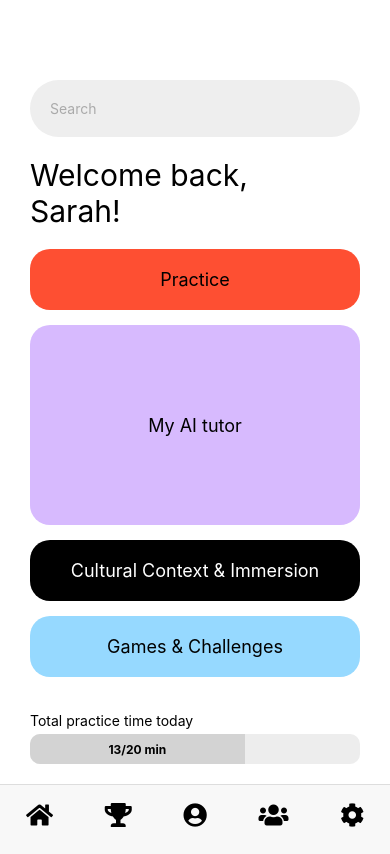
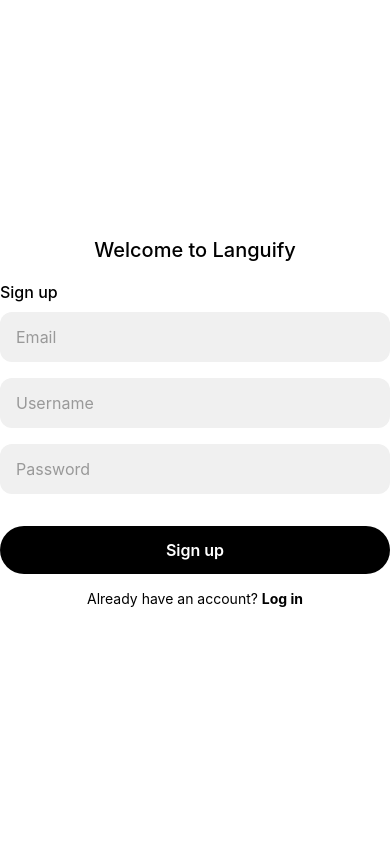
Before and after one commit to sydneyC678/SOEN357-Languify, a React Native app: screen /SignUp in a window 390 px wide. Built offline with nearby package versions, Linux system fonts and the light colour scheme.

Commit message:
Adding signup and login page

```diff
--- a/App.tsx
+++ b/App.tsx
@@ -6,28 +6,40 @@
 import AITutorPage from './ui/AITutorPage';
 import CulturePage from './ui/CulturePage';
 import GamesPage from './ui/GamesPage';
+import LoginPage from './ui/LoginPage';
+import SignUpPage from './ui/SignUpPage';
 import ProfilePage from './ui/ProfilePage';
 
 export type RootStackParamList = {
-  Home: undefined;
+  SignUp: undefined,
+  Login: undefined,
+  Home: {username: string};
   Practice: undefined;
   'My AI tutor': undefined;
   'Cultural Context & Immersion': undefined;
   'Games & Challenges': undefined;
 };
 
-export type NavigationProp = StackNavigationProp<RootStackParamList>;
-
-const Stack = createStackNavigator();
+const Stack = createStackNavigator<RootStackParamList>();
 
 const App = () => {
   return (
     <NavigationContainer>
-      <Stack.Navigator initialRouteName="Home">
+      <Stack.Navigator initialRouteName="SignUp">
+        <Stack.Screen
+          name="SignUp"
+          component={SignUpPage}
+          options={{headerShown: false}}
+        />
+        <Stack.Screen
+          name="Login"
+          component={LoginPage}
+          options={{ headerShown: false }}
+        />
         <Stack.Screen
           name="Home"
           component={HomePage}
-          options={{headerShown: false}}
+          options={{ headerShown: false}}
         />
         <Stack.Screen name="Practice" component={PracticePage} />
         <Stack.Screen name="My AI tutor" component={AITutorPage} />
--- a/ui/HomePage.tsx
+++ b/ui/HomePage.tsx
@@ -7,8 +7,14 @@
   TextInput,
 } from 'react-native';
 import ToolBar from './ToolBar';
+import { StackScreenProps } from '@react-navigation/stack';
+import { RootStackParamList } from '../App';
 
-const HomePage = ({navigation}: any) => {
+type HomePageProps = StackScreenProps<RootStackParamList, 'Home'>;
+
+const HomePage: React.FC<HomePageProps> = ({ route, navigation }) => {
+  const { username } = route.params; // Access the passed username from the route params
+
   return (
     <View style={styles.container}>
       <TextInput
@@ -17,7 +23,7 @@
         placeholderTextColor="#aaa"
       />
       <Text style={styles.welcomeText}>Welcome back,</Text>
-      <Text style={styles.username}>Sarah!</Text>
+      <Text style={styles.username}>{username}!</Text>
 
       <TouchableOpacity
         style={[styles.button, styles.practiceButton]}
@@ -44,6 +50,7 @@
         onPress={() => navigation.navigate('Games & Challenges')}>
         <Text style={styles.buttonText}>Games & Challenges</Text>
       </TouchableOpacity>
+
       <View style={styles.progressContainer}>
         <Text style={styles.progressText}>Total practice time today</Text>
         <View style={styles.progressBar}>
--- /dev/null
+++ b/ui/LoginPage.tsx
@@ -0,0 +1,104 @@
+import React, {useState} from 'react';
+import {
+    View,
+    Text,
+    TextInput,
+    TouchableOpacity,
+    StyleSheet,
+    SafeAreaView,
+} from 'react-native';
+import { StackNavigationProp } from '@react-navigation/stack';
+import { RootStackParamList } from '../App';
+
+type LoginPageProps = {
+    navigation: StackNavigationProp<RootStackParamList, 'Login'>;
+}
+
+const LoginPage: React.FC<LoginPageProps> = ({ navigation }) => {
+    const [username, setUsername] = useState('');
+
+    const handleLogin = () => {
+        navigation.navigate('Home', { username });
+    };
+
+    return(
+        <SafeAreaView style={styles.container}>
+            <Text style={styles.welcome}>Welcome to Languify</Text>
+            <Text style={styles.loginLabel}>Login</Text>
+
+            <TextInput
+                style={styles.input}
+                placeholder="Username"
+                placeholderTextColor="#999"
+                value={username}
+                onChangeText={setUsername}
+            />
+
+            <TextInput
+                style={styles.input}
+                placeholder="Password"
+                placeholderTextColor="#999"
+                secureTextEntry
+            />
+
+            <TouchableOpacity style={styles.loginButton} onPress={handleLogin}>
+                <Text style={styles.loginButtonText}>Login</Text>
+            </TouchableOpacity>
+
+            <Text style={styles.footerText} onPress={() => navigation.navigate('SignUp')}>
+                Not a member? <Text style={styles.signupText}>Sign up</Text>
+            </Text>
+        </SafeAreaView>
+    );
+}
+
+const styles = StyleSheet.create({
+    container: {
+      flex: 1,
+      paddingHorizontal: 30,
+      justifyContent: 'center',
+      backgroundColor: '#fff',
+    },
+    welcome: {
+      fontSize: 20,
+      fontWeight: '500',
+      textAlign: 'center',
+      marginBottom: 20,
+    },
+    loginLabel: {
+      fontSize: 16,
+      fontWeight: '500',
+      marginBottom: 10,
+    },
+    input: {
+      height: 50,
+      backgroundColor: '#f0f0f0',
+      borderRadius: 12,
+      paddingHorizontal: 16,
+      marginBottom: 16,
+      fontSize: 16,
+    },
+    loginButton: {
+      backgroundColor: '#000',
+      height: 48,
+      borderRadius: 24,
+      justifyContent: 'center',
+      alignItems: 'center',
+      marginVertical: 16,
+    },
+    loginButtonText: {
+      color: '#fff',
+      fontSize: 16,
+      fontWeight: '600',
+    },
+    footerText: {
+      textAlign: 'center',
+      fontSize: 14,
+      color: '#000',
+    },
+    signupText: {
+      fontWeight: 'bold',
+    },
+  });
+
+export default LoginPage;
--- /dev/null
+++ b/ui/SignUpPage.tsx
@@ -0,0 +1,114 @@
+import React, { useState } from 'react';
+import {
+    View,
+    Text,
+    TextInput,
+    TouchableOpacity,
+    StyleSheet,
+    SafeAreaView,
+} from 'react-native';
+import { StackNavigationProp } from '@react-navigation/stack';
+import { RootStackParamList } from '../App';
+
+interface SignUpPageProps {
+    navigation: StackNavigationProp<RootStackParamList, 'SignUp'>;
+}
+
+const SignUpPage: React.FC<SignUpPageProps> = ({ navigation }) => {
+    const [username, setUsername] = useState('');
+
+    const handleSignUp = () => {
+        navigation.navigate('Home', { username });
+    };
+
+
+    return(
+        <SafeAreaView style={styles.container}>
+            <Text style={styles.welcome}>Welcome to Languify</Text>
+            <Text style={styles.loginLabel}>Sign up</Text>
+
+            <TextInput
+                style={styles.input}
+                placeholder="Email"
+                placeholderTextColor="#999"
+            />
+
+            <TextInput
+                style={styles.input}
+                placeholder="Username"
+                placeholderTextColor="#999"
+                value={username}
+                onChangeText={setUsername}
+            />
+
+            <TextInput
+                style={styles.input}
+                placeholder="Password"
+                placeholderTextColor="#999"
+                secureTextEntry
+            />
+
+            <TouchableOpacity style={styles.loginButton} onPress={handleSignUp}>
+                <Text style={styles.loginButtonText}>Sign up</Text>
+            </TouchableOpacity>
+
+            <Text style={styles.footerText}>
+                Already have an account?{' '}
+                <TouchableOpacity onPress={() => navigation.navigate('Login')}>
+                    <Text style={styles.signupText}>Log in</Text>
+                </TouchableOpacity>
+            </Text>
+        </SafeAreaView>
+    );
+}
+
+const styles = StyleSheet.create({
+    container: {
+      flex: 1,
+      paddingHorizontal: 30,
+      justifyContent: 'center',
+      backgroundColor: '#fff',
+    },
+    welcome: {
+      fontSize: 20,
+      fontWeight: '500',
+      textAlign: 'center',
+      marginBottom: 20,
+    },
+    loginLabel: {
+      fontSize: 16,
+      fontWeight: '500',
+      marginBottom: 10,
+    },
+    input: {
+      height: 50,
+      backgroundColor: '#f0f0f0',
+      borderRadius: 12,
+      paddingHorizontal: 16,
+      marginBottom: 16,
+      fontSize: 16,
+    },
+    loginButton: {
+      backgroundColor: '#000',
+      height: 48,
+      borderRadius: 24,
+      justifyContent: 'center',
+      alignItems: 'center',
+      marginVertical: 16,
+    },
+    loginButtonText: {
+      color: '#fff',
+      fontSize: 16,
+      fontWeight: '600',
+    },
+    footerText: {
+      textAlign: 'center',
+      fontSize: 14,
+      color: '#000',
+    },
+    signupText: {
+      fontWeight: 'bold',
+    },
+  });
+
+export default SignUpPage;
```
